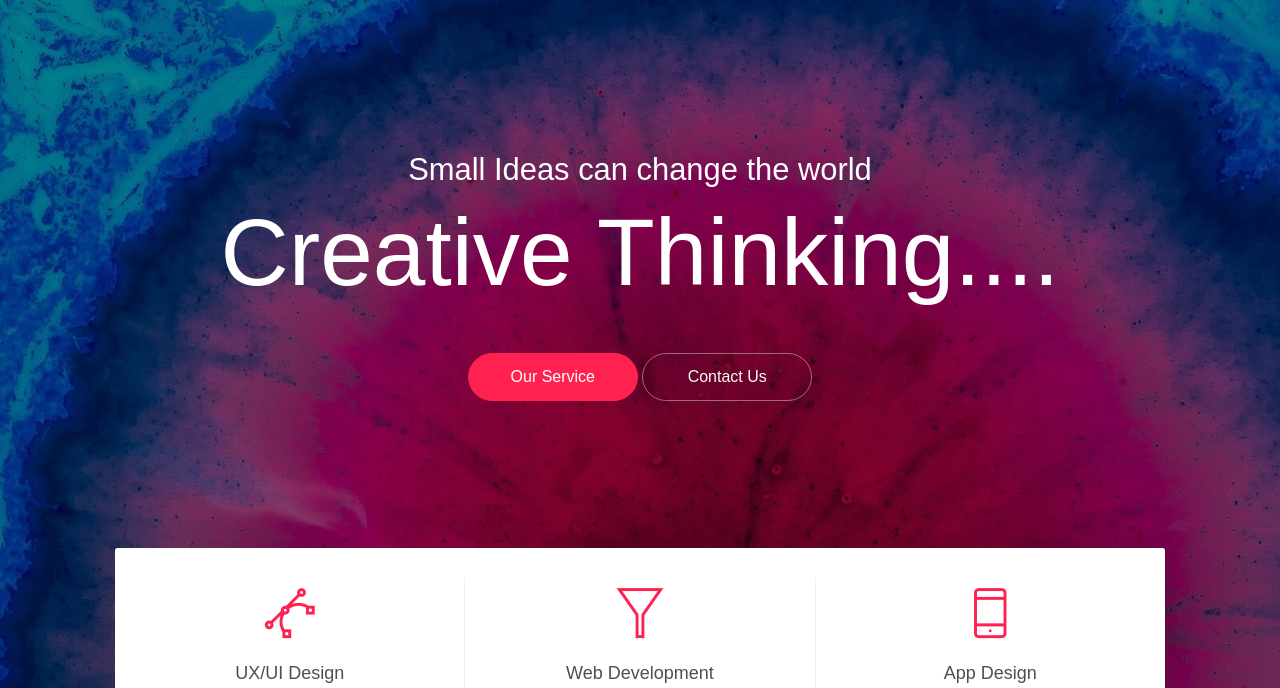
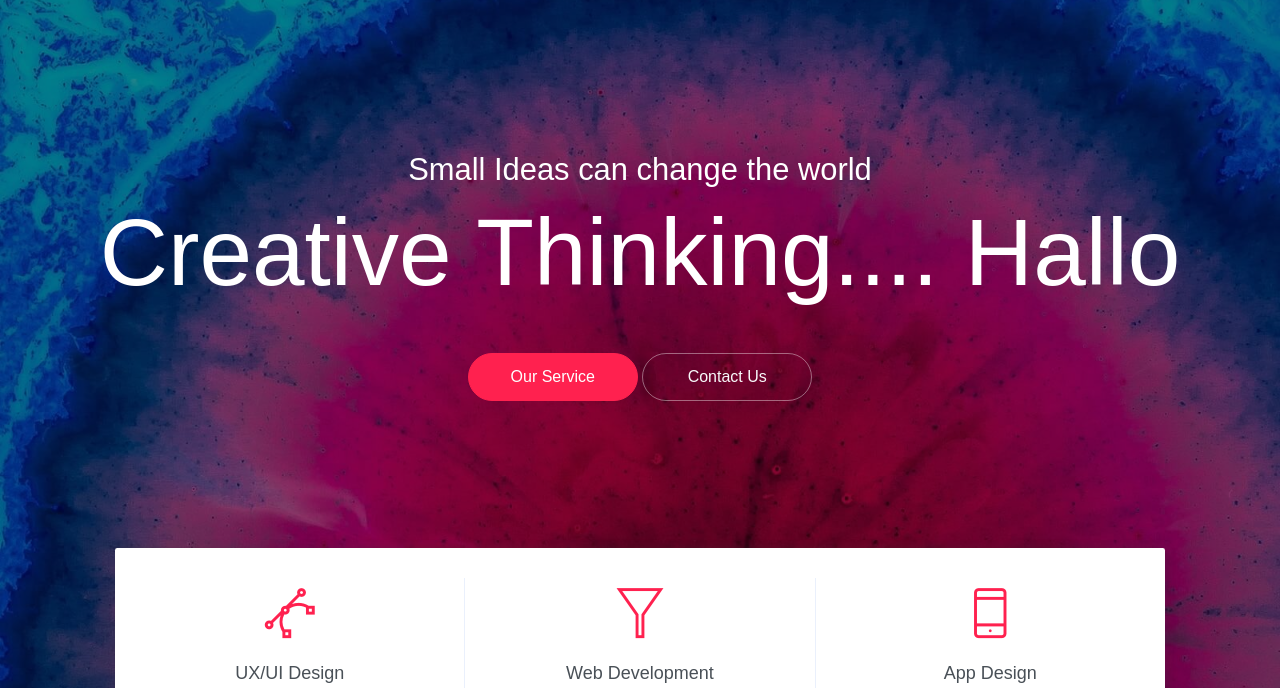
Before and after one commit to yacoubismus/creative-studio, a website: page public_html/index.html in a window 1280 px wide. Shown: the part 112-800 px from the top of the page. Drawn offline with Linux system fonts and the light colour scheme.

Commit message:
small Changes

```diff
--- a/public_html/index.html
+++ b/public_html/index.html
@@ -65,7 +65,7 @@
     <header class="header">
         <div class="overlay">
             <h6 class="subtitle">Small Ideas can change the world</h6>
-            <h1 class="title">Creative Thinking....</h1>
+            <h1 class="title">Creative Thinking.... Hallo</h1>
             <div class="buttons text-center">
                 <a href="#service" class="btn btn-primary rounded w-lg btn-lg my-1">Our Service</a>
                 <a href="#contact" class="btn btn-outline-light rounded w-lg btn-lg my-1">Contact Us</a>
```
